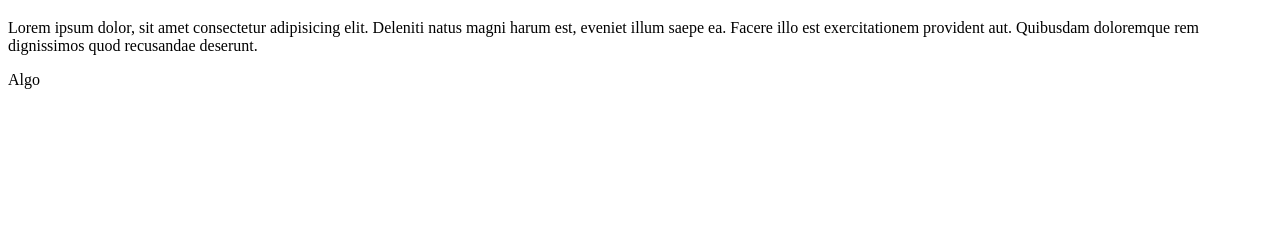
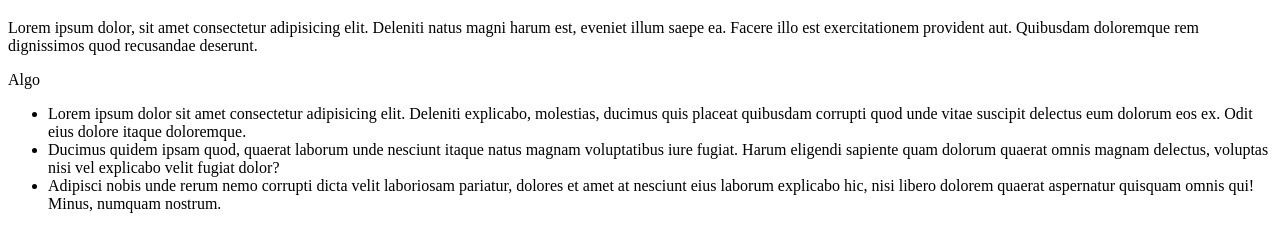
Before and after one commit to mreylo/pull-request-2, a plain HTML site: page index.html in a window 1280 px wide. Shown: the part 61-312 px from the top of the page. Drawn offline with Linux system fonts and the light colour scheme.

Commit message:
Con lista

```diff
--- a/index.html
+++ b/index.html
@@ -10,5 +10,10 @@
     <h1>Cabeceira</h1>
     <p>Lorem ipsum dolor, sit amet consectetur adipisicing elit. Deleniti natus magni harum est, eveniet illum saepe ea. Facere illo est exercitationem provident aut. Quibusdam doloremque rem dignissimos quod recusandae deserunt.</p>
     <p>Algo</p>
+    <ul>
+        <li>Lorem ipsum dolor sit amet consectetur adipisicing elit. Deleniti explicabo, molestias, ducimus quis placeat quibusdam corrupti quod unde vitae suscipit delectus eum dolorum eos ex. Odit eius dolore itaque doloremque.</li>
+        <li>Ducimus quidem ipsam quod, quaerat laborum unde nesciunt itaque natus magnam voluptatibus iure fugiat. Harum eligendi sapiente quam dolorum quaerat omnis magnam delectus, voluptas nisi vel explicabo velit fugiat dolor?</li>
+        <li>Adipisci nobis unde rerum nemo corrupti dicta velit laboriosam pariatur, dolores et amet at nesciunt eius laborum explicabo hic, nisi libero dolorem quaerat aspernatur quisquam omnis qui! Minus, numquam nostrum.</li>
+    </ul>
 </body>
 </html>
```
